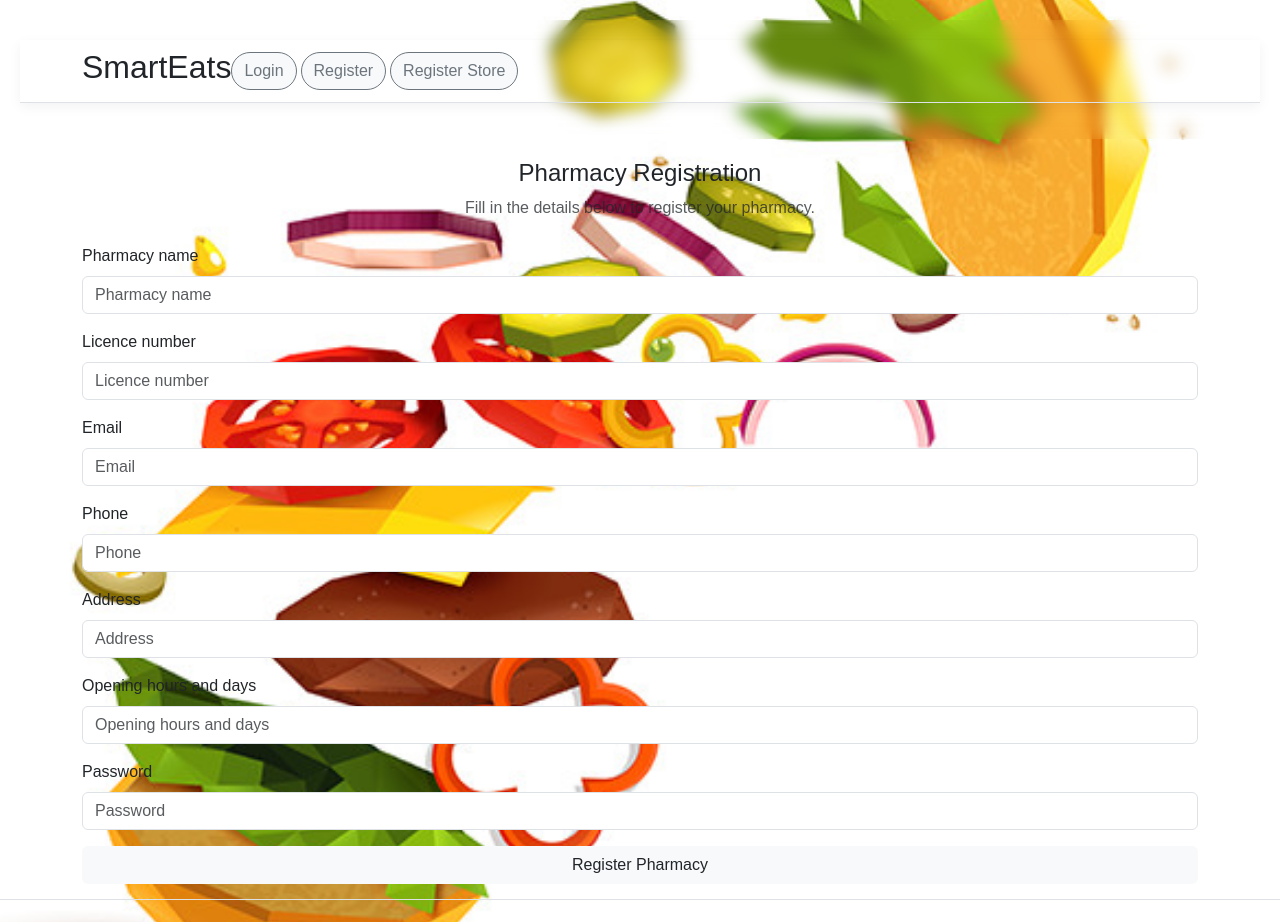
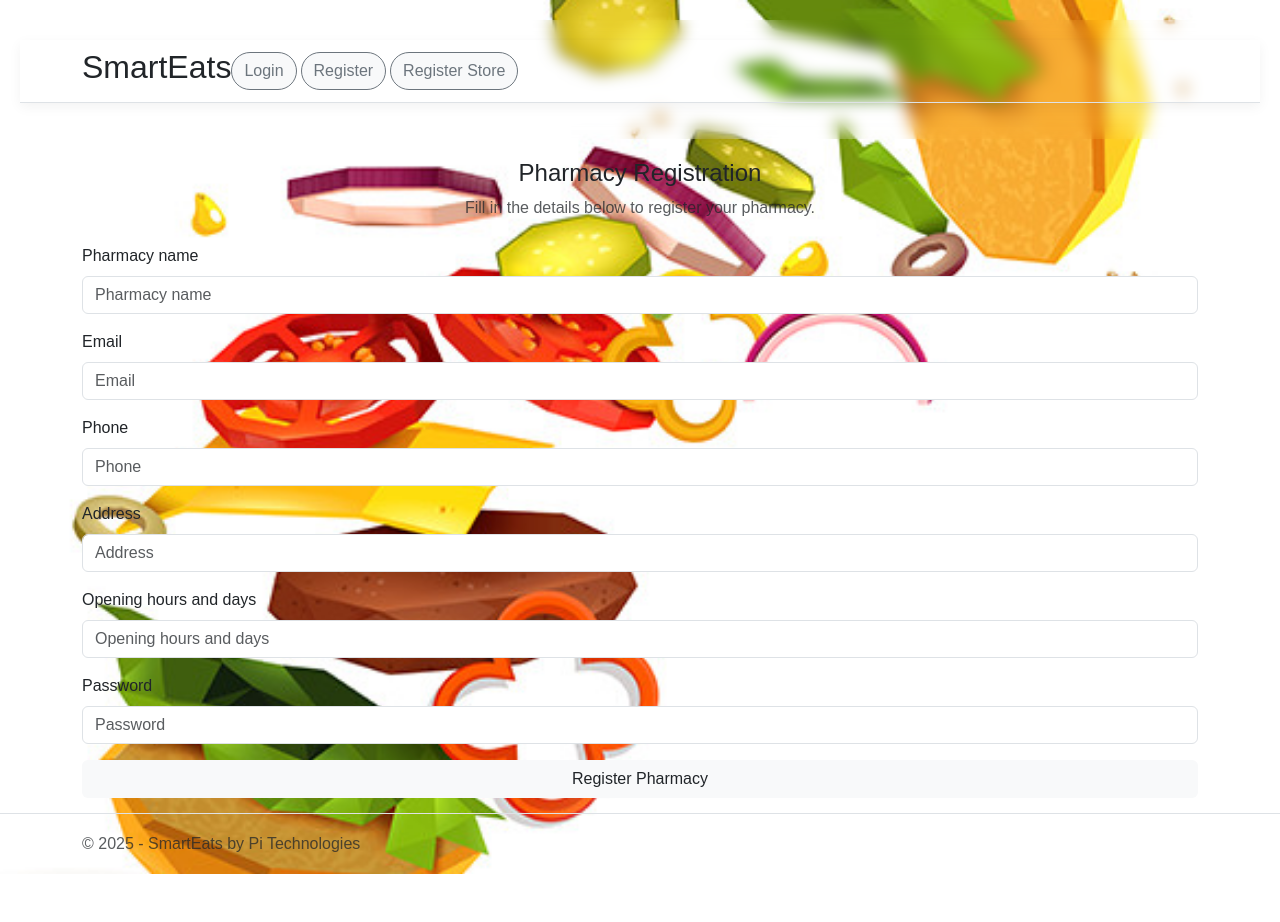
Before and after one commit to pitech09/SmartEats, a Python web app: template application/templates/auth/registerphar.html in a window 1280 px wide. Shown: the top 922 px of the page. After the commit the page ends 874 px from the top, so only its background shows below. Run offline with Jinja, Linux system fonts and the light colour scheme; the template is opened without the code that fills it, so the values that code supplies are empty, except form fields; tables that the repository leaves empty hold one stand-in row (values such as "Sample post"); form fields are guessed from the names that the template uses; some libraries are stand-ins or nearby versions.

Commit message:
remove licence_number

```diff
--- a/application/templates/auth/registerphar.html
+++ b/application/templates/auth/registerphar.html
@@ -9,7 +9,7 @@
 
 <form action="{{ url_for('auth.registerstore') }}" method="post" enctype="multipart/form-data" class="needs-validation" novalidate>
     {{ form.hidden_tag() }}
-    {% for field in [form.pharmacy_name, form.licence_number, form.email, form.phone, form.address, form.opening_hours_and_days, form.password] %}
+    {% for field in [form.pharmacy_name, form.email, form.phone, form.address, form.opening_hours_and_days, form.password] %}
         <div class="form-group mb-3">
             {{ field.label(class="form-label") }}
             {{ field(class="form-control", placeholder=field.label.text) }}
```
